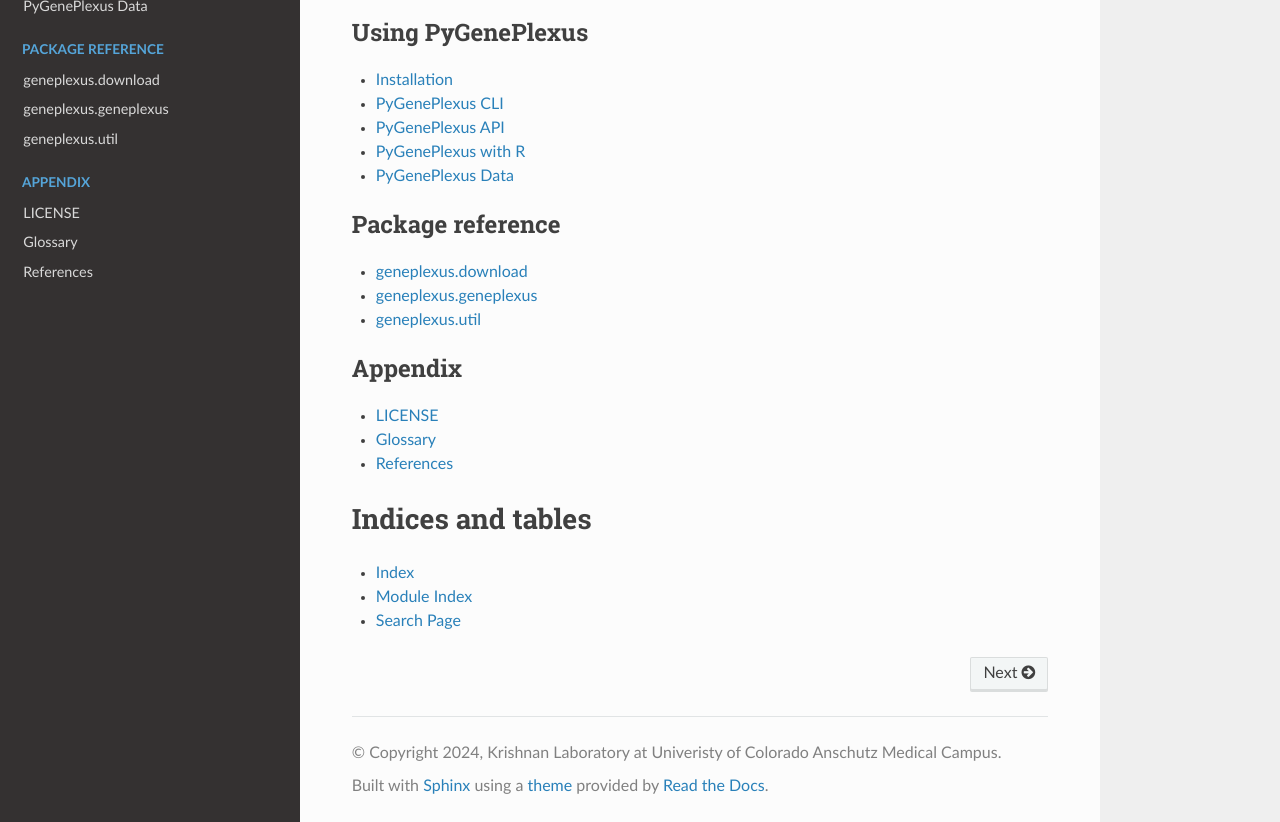
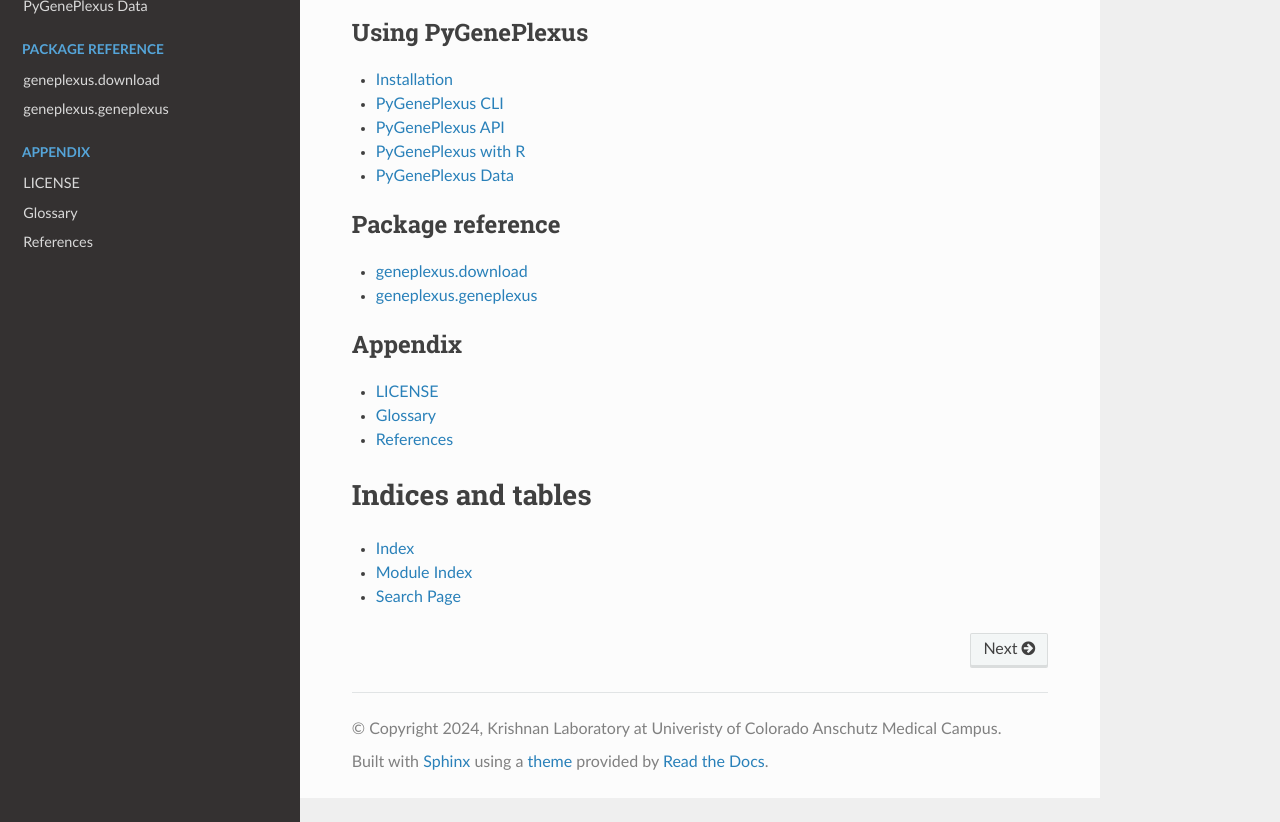
Before and after one commit to krishnanlab/PyGenePlexus, a Sphinx documentation site: the page built from docs/source/index.rst, in a window 1280 px wide and 1086 px high, cut to the strip 264-1086 px from the top of the window. Built offline with Sphinx 7.4.7 and the Read the Docs theme 3.1.0, drawn with Linux system fonts in a browser that asks for light colours.

Commit message:
remove util from docs

```diff
--- a/docs/source/geneplexus/util.rst
+++ /dev/null
@@ -1,5 +0,0 @@
-geneplexus.util
-===============
-.. automodule:: geneplexus.util
-   :members:
-   :undoc-members:
--- a/docs/source/index.rst
+++ b/docs/source/index.rst
@@ -24,7 +24,6 @@ PyGenePlexus
 
    geneplexus/download
    geneplexus/geneplexus
-   geneplexus/util
 
 .. toctree::
    :maxdepth: 1
```
